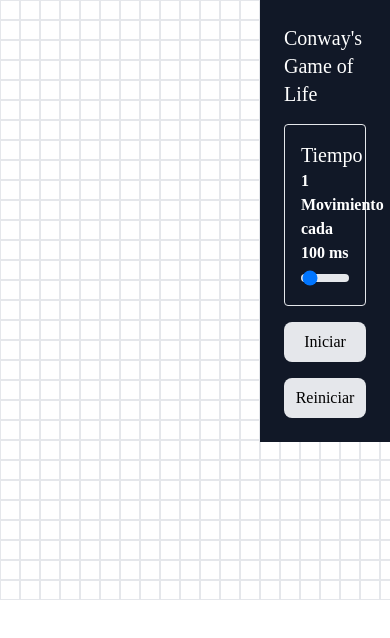
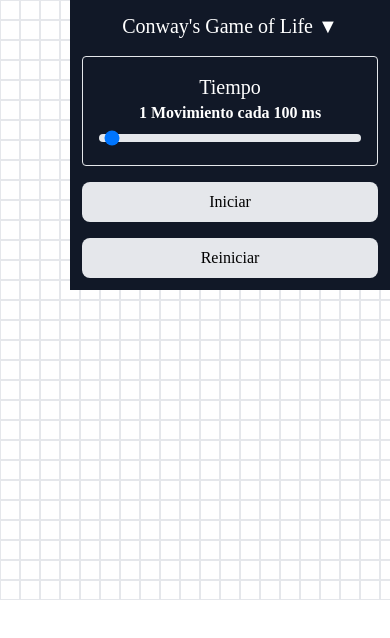
Before and after one commit to Azazelaza/Conway-s-Game-of-Life, a React (Vite) app: page / in a window 390 px wide. Shown: the top 638 px of the page. Built offline with nearby package versions, Linux system fonts and the light colour scheme.

Commit message:
Mobile Version optimized

```diff
--- a/src/components/layout/ButtonsGame.tsx
+++ b/src/components/layout/ButtonsGame.tsx
@@ -1,13 +1,16 @@
+import { useState } from "react";
 import { useGame } from "../../hooks/useGame";
 
 export default function ButtonsGame() {
     const { isRunning, setIsRunning, resetGame, setSpeedRun, speedRun } = useGame();
     const Running = ["Iniciar", "Pausar"];
-
+    const [openOptions, setOpenOptions] = useState(true);
     return (
-        <div className='absolute bg-gray-900 right-0 p-6 w-1/3'>
-            <h1 className='text-xl mb-4'>Conway's Game of Life</h1>
-            <div className='border rounded p-4 mb-4'>
+        <div className='absolute bg-gray-900 right-0 p-3 text-center w-80 select-none'>
+            <h1 className='text-xl cursor-pointer' onClick={()=>setOpenOptions(!openOptions)}>Conway's Game of Life ▼</h1>
+            {openOptions &&
+                <>
+                    <div className='border rounded p-4 my-4'>
                         <p className='text-xl'>Tiempo</p>
                         <b>
                             1 Movimiento cada {speedRun} ms
@@ -22,6 +25,8 @@ export default function ButtonsGame() {
                     <button className='bg-gray-200 w-full text-black p-2 rounded-lg' onClick={resetGame}>
                         Reiniciar
                     </button>
-        </div>
+                </>
+            }
+        </div >
     )
 }
```
Lines whose indentation alone changed are shown as unchanged.
